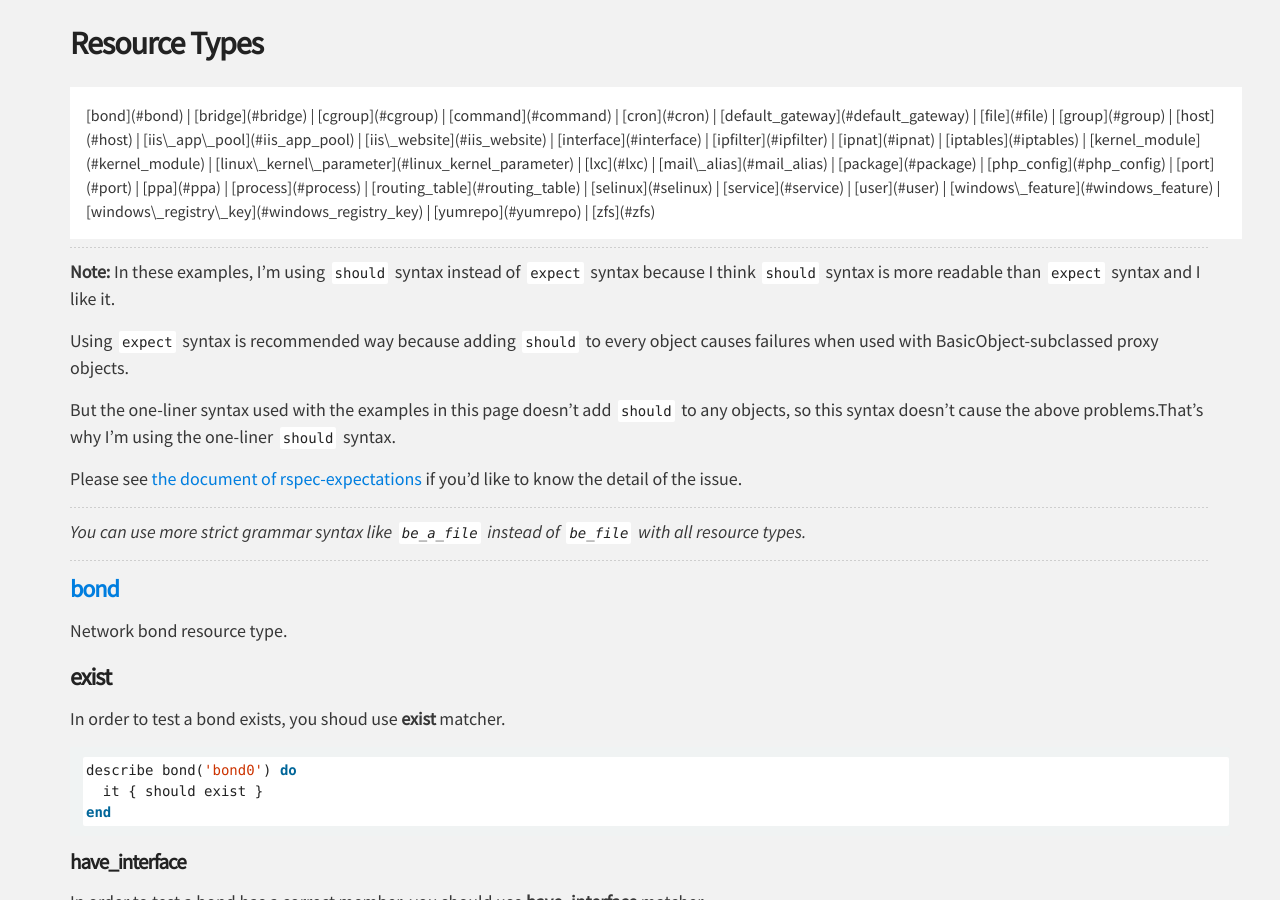
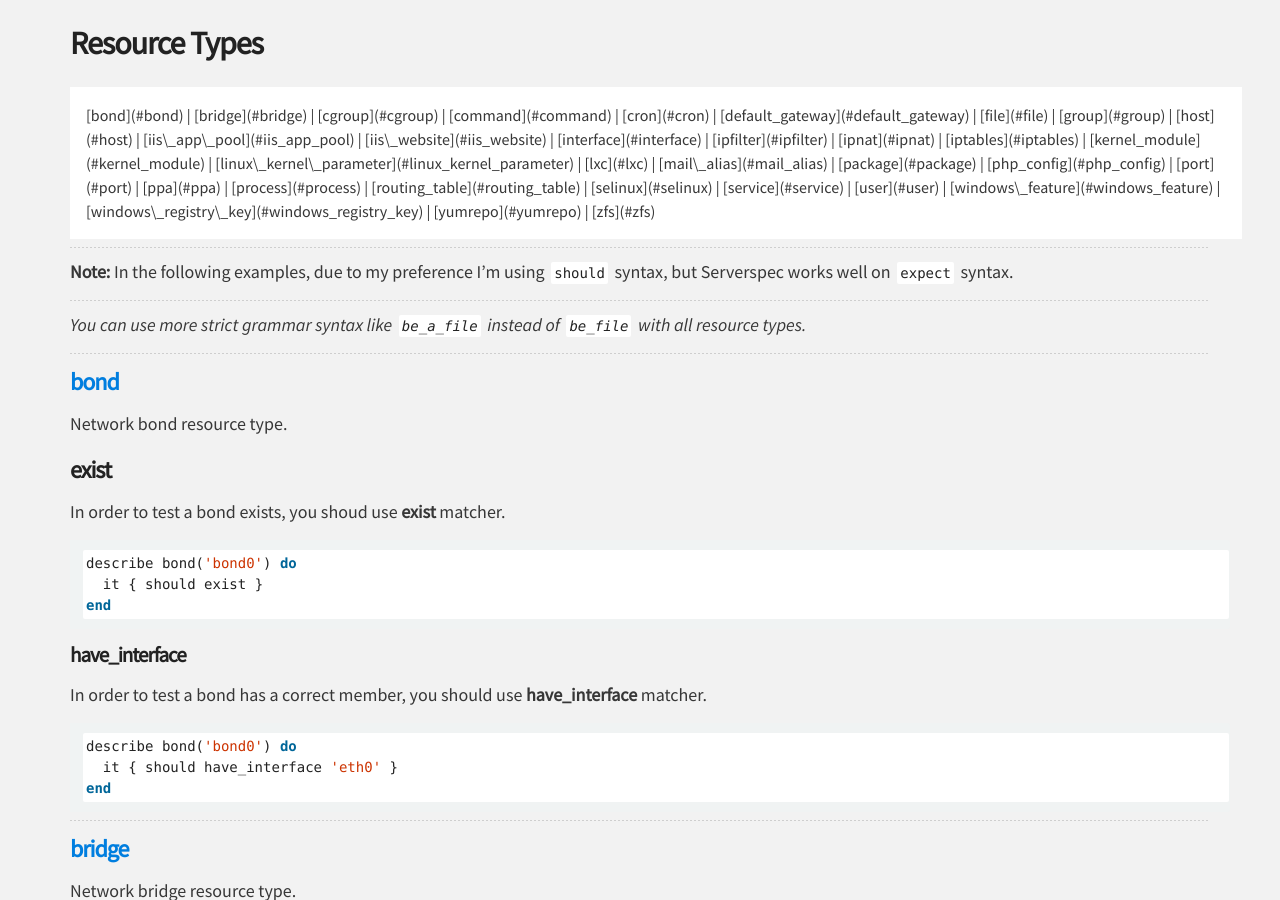
Before and after one commit to serverspec/serverspec.github.io, a Jekyll site: the page built from resource_types.md, in a window 1280 px wide and 900 px high, scrolled down 352 px. Built offline with Jekyll 4.4.1, drawn with Linux system fonts in a browser that asks for light colours; nearby versions of some CDN libraries; Markdown is read by kramdown in place of the engine named in the settings.

Commit message:
Fix explanation of why I'm using should syntax
Thanks @sorah

```diff
--- a/resource_types.md
+++ b/resource_types.md
@@ -55,13 +55,7 @@ title: Resource Types
 
 ----
 
-**Note:** In these examples, I'm using ``should`` syntax instead of ``expect`` syntax because I think ``should`` syntax is more readable than ``expect`` syntax and I like it.
-
-Using ``expect`` syntax is recommended way because adding ``should`` to every object causes failures when used with BasicObject-subclassed proxy objects.
-
-But the one-liner syntax used with the examples in this page doesn't add ``should`` to any objects, so this syntax doesn't cause the above problems.That's why I'm using the one-liner ``should`` syntax.
-
-Please see [the document of rspec-expectations](https://github.com/rspec/rspec-expectations/blob/master/Should.md) if you'd like to know the detail of the issue.
+**Note:** In the following examples, due to my preference I’m using `should` syntax, but Serverspec works well on `expect` syntax.
 
 ----
 
```
